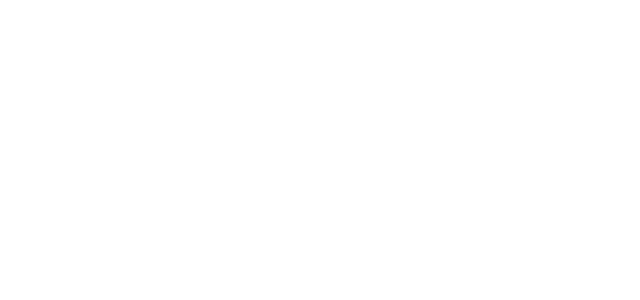
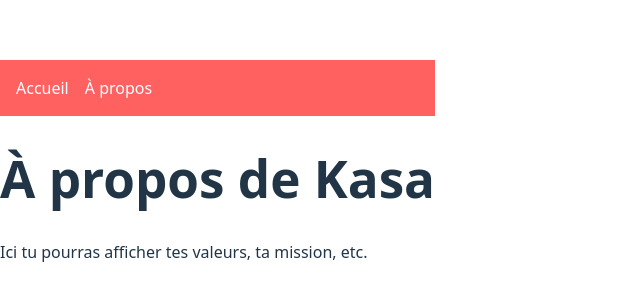
Before and after one commit to TYK-17/Kasa-app, a React (Vite) app: page /about in a window 1280 px wide. Before the commit this address had no page. Shown: the part 230-530 px from the top of the page, without its empty margins (0-640 px from the left). Built offline with nearby package versions, Linux system fonts and the light colour scheme.

Commit message:
initializes components,pages

```diff
--- a/src/App.jsx
+++ b/src/App.jsx
@@ -1,11 +1,19 @@
 import { BrowserRouter, Routes, Route } from 'react-router-dom';
 import Home from './pages/Home';
+import About from './pages/About';
+import Logement from './pages/Logement';
+import Error404 from './pages/Error404';
+import Header from './components/Header';
 
 function App() {
   return (
     <BrowserRouter>
+      <Header />
       <Routes>
         <Route path="/" element={<Home />} />
+        <Route path="/about" element={<About />} />
+        <Route path="/logement/:id" element={<Logement />} />
+        <Route path="*" element={<Error404 />} />
       </Routes>
     </BrowserRouter>
   );
--- a/src/components/Header.jsx
+++ b/src/components/Header.jsx
@@ -0,0 +1,14 @@
+import { Link } from 'react-router-dom';
+
+function Header() {
+  return (
+    <header style={{ padding: '1rem', backgroundColor: '#ff6060', color: '#fff' }}>
+      <nav style={{ display: 'flex', gap: '1rem' }}>
+        <Link to="/" style={{ color: 'white', textDecoration: 'none' }}>Accueil</Link>
+        <Link to="/about" style={{ color: 'white', textDecoration: 'none' }}>À propos</Link>
+      </nav>
+    </header>
+  );
+}
+
+export default Header;
--- a/src/pages/About.jsx
+++ b/src/pages/About.jsx
@@ -0,0 +1,10 @@
+function About() {
+    return (
+      <div>
+        <h1>À propos de Kasa</h1>
+        <p>Ici tu pourras afficher tes valeurs, ta mission, etc.</p>
+      </div>
+    )
+  }
+
+  export default About
--- a/src/pages/Error404.jsx
+++ b/src/pages/Error404.jsx
@@ -0,0 +1,13 @@
+import { Link } from 'react-router-dom'
+
+function Error404() {
+  return (
+    <div style={{ textAlign: 'center', marginTop: '4rem' }}>
+      <h1>404</h1>
+      <p>Oups ! La page que vous demandez n'existe pas.</p>
+      <Link to="/">Retour à l'accueil</Link>
+    </div>
+  )
+}
+
+export default Error404
--- a/src/pages/Logement.jsx
+++ b/src/pages/Logement.jsx
@@ -0,0 +1,25 @@
+import { useParams, Navigate } from 'react-router-dom'
+import logements from '../data/logements.json'
+
+function Logement() {
+  const { id } = useParams()
+  const logement = logements.find((item) => item.id === id)
+
+  if (!logement) return <Navigate to="/404" />
+
+  return (
+    <div>
+      <h1>{logement.title}</h1>
+      <p>{logement.location}</p>
+      <img src={logement.cover} alt={logement.title} width="500" />
+      <p>{logement.description}</p>
+      <ul>
+        {logement.equipments.map((eq, index) => (
+          <li key={index}>{eq}</li>
+        ))}
+      </ul>
+    </div>
+  )
+}
+
+export default Logement;
```
